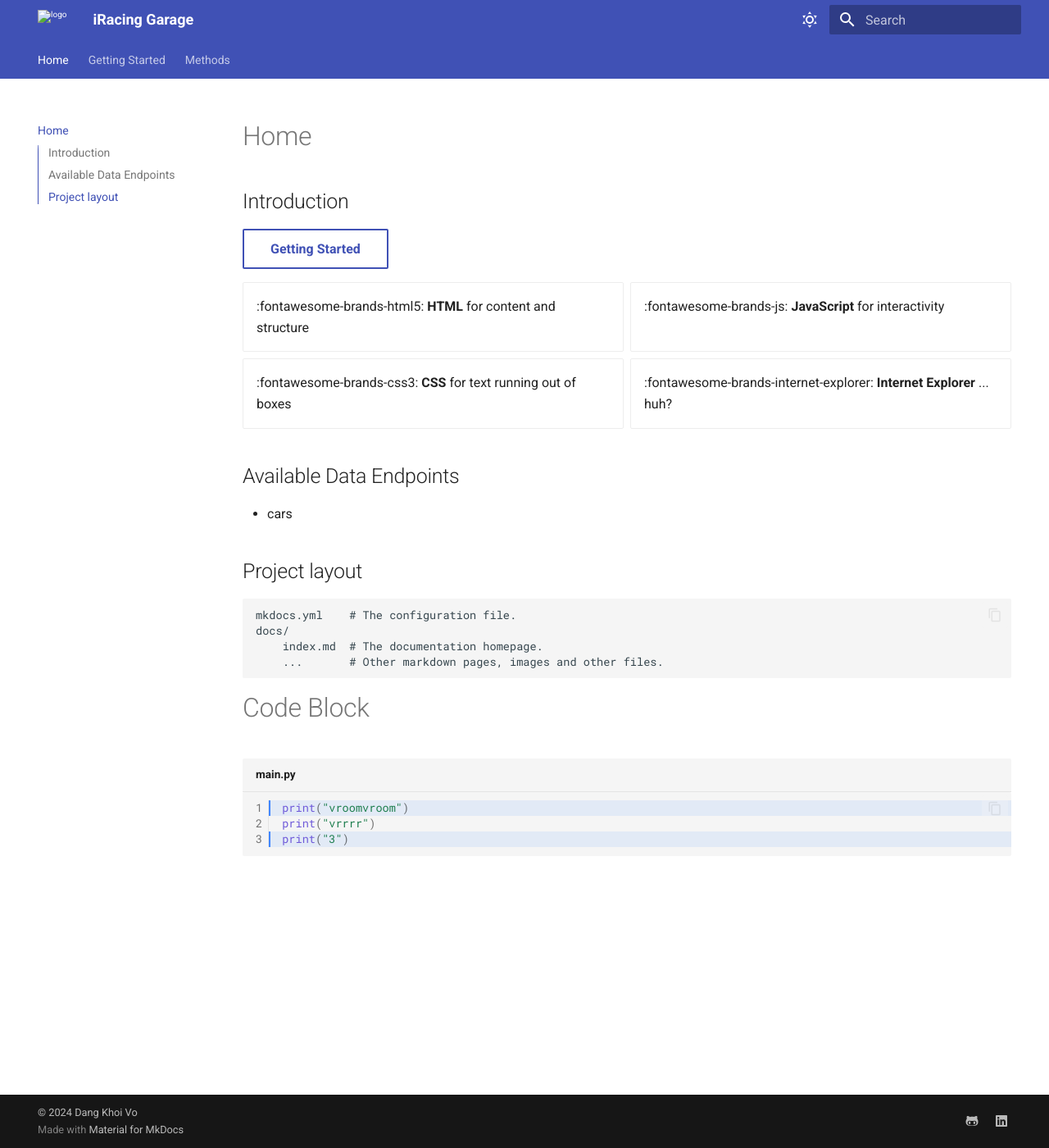
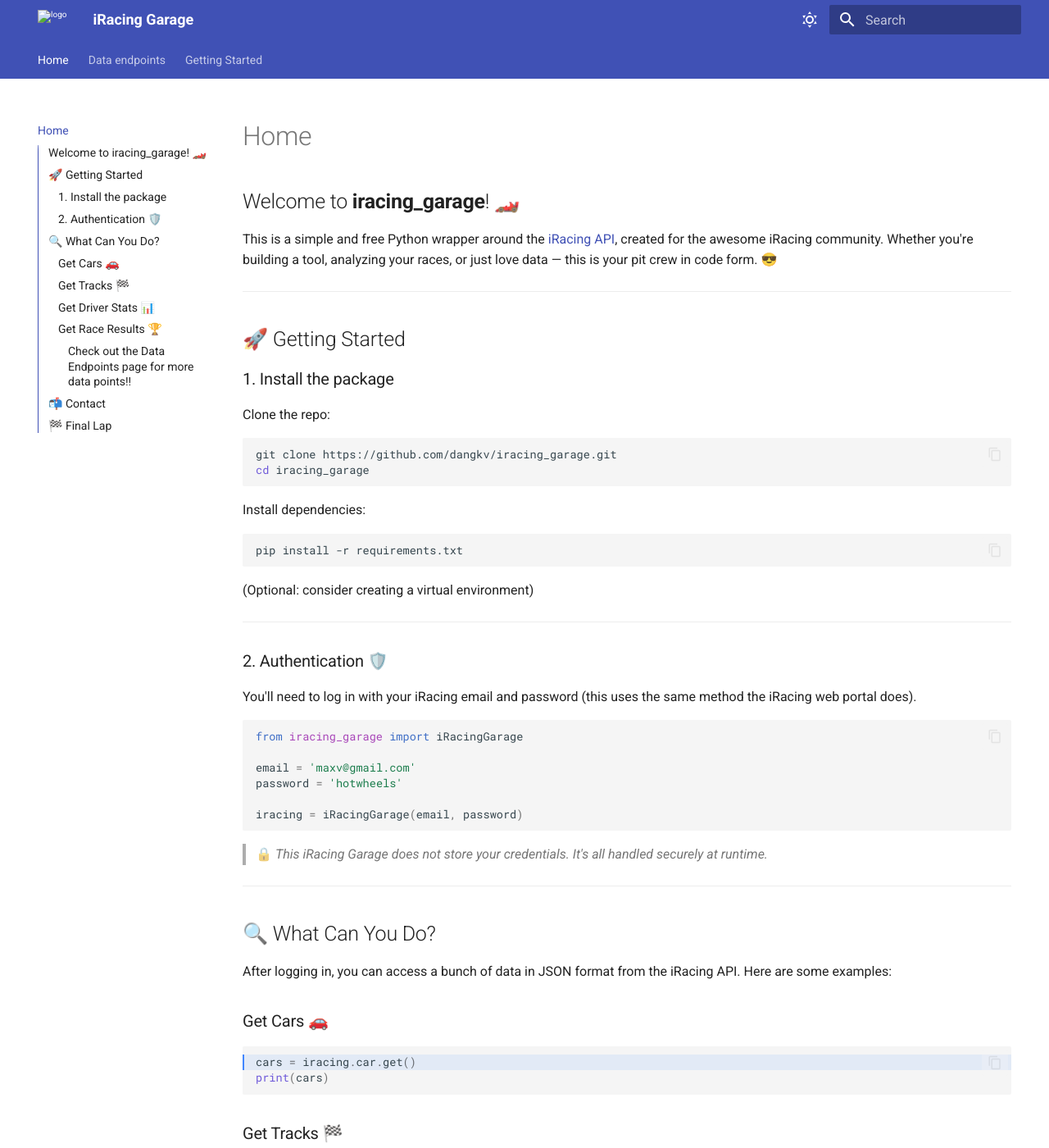
Before and after one commit to dangkv/iracing_garage, an MkDocs documentation site: the page built from docs/index.md, in a window 1280 px wide and 1400 px high. Shown: the whole window at 82% size. Built offline with MkDocs 1.6.1 and Material for MkDocs 9.7.7, drawn with Linux system fonts in a browser that asks for light colours; some of the changed text lies outside the part shown.

````diff
--- a/docs/index.md
+++ b/docs/index.md
@@ -1,6 +1,98 @@
 # Home
 
-##  Introduction
+##  Welcome to **iracing\_garage**! 🏎️
+
+This is a simple and free Python wrapper around the [iRacing API](https://forums.iracing.com/discussion/15068/general-availability-of-data-api/p1), created for the awesome iRacing community. Whether you're building a tool, analyzing your races, or just love data — this is your pit crew in code form. 😎
+
+---
+
+## 🚀 Getting Started
+
+### 1. Install the package
+
+Clone the repo:
+
+```bash
+git clone https://github.com/dangkv/iracing_garage.git
+cd iracing_garage
+```
+
+Install dependencies:
+
+```bash
+pip install -r requirements.txt
+```
+
+(Optional: consider creating a virtual environment)
+
+---
+
+### 2. Authentication 🛡️
+
+You'll need to log in with your iRacing email and password (this uses the same method the iRacing web portal does).
+
+```python
+from iracing_garage import iRacingGarage
+
+email = 'maxv@gmail.com'
+password = 'hotwheels'
+
+iracing = iRacingGarage(email, password)
+```
+
+> 🔒 *This iRacing Garage does not store your credentials. It's all handled securely at runtime.*
+
+---
+
+## 🔍 What Can You Do?
+
+
+After logging in, you can access a bunch of data in JSON format from the iRacing API.
+Here are some examples:
+
+### Get Cars 🚗
+
+```python hl_lines="1"
+cars = iracing.car.get()
+print(cars)
+```
+
+### Get Tracks 🏁
+
+```python hl_lines="1"
+tracks = iracing.track.get()
+print(tracks)
+```
+
+### Get Driver Stats 📊
+
+```python hl_lines="2"
+cust_id = 123456
+driver_data = iracing.stats.summary(cust_id)
+print(driver_data)
+```
+
+### Get Race Results 🏆
+
+```python hl_lines="3"
+subsession_id = 654321
+simsession_number = 0
+results = iracing.results.get(subsession_id, simsession_number)
+print(results)
+```
+#### Check out the [Data Endpoints](https://dangkv.github.io/iracing_garage/data-endpoints/) page for more data points!!
+
+---
+
+## 📬 Contact
+
+* Maintainer: [dangkv](https://github.com/dangkv) + [hmkamel](https://github.com/hmkamel)
+
+---
+
+## 🏁 Final Lap
+
+Enjoy the ride. 🏎️💨
 
 [Getting Started](getting-started.md){ .md-button }
 
@@ -12,22 +104,3 @@
 - :fontawesome-brands-internet-explorer: __Internet Explorer__ ... huh?
 
 </div>
-
-
-## Available Data Endpoints
-
-* cars
-
-## Project layout
-
-    mkdocs.yml    # The configuration file.
-    docs/
-        index.md  # The documentation homepage.
-        ...       # Other markdown pages, images and other files.
-
-# Code Block
-```py title="main.py" linenums="1" hl_lines="1 3"
-print("vroomvroom")
-print("vrrrr")
-print("3")
-```
````
Also changed, not shown: README.md (+98 -8 lines), docs/data-endpoints.md (renamed from docs/methods.md).
